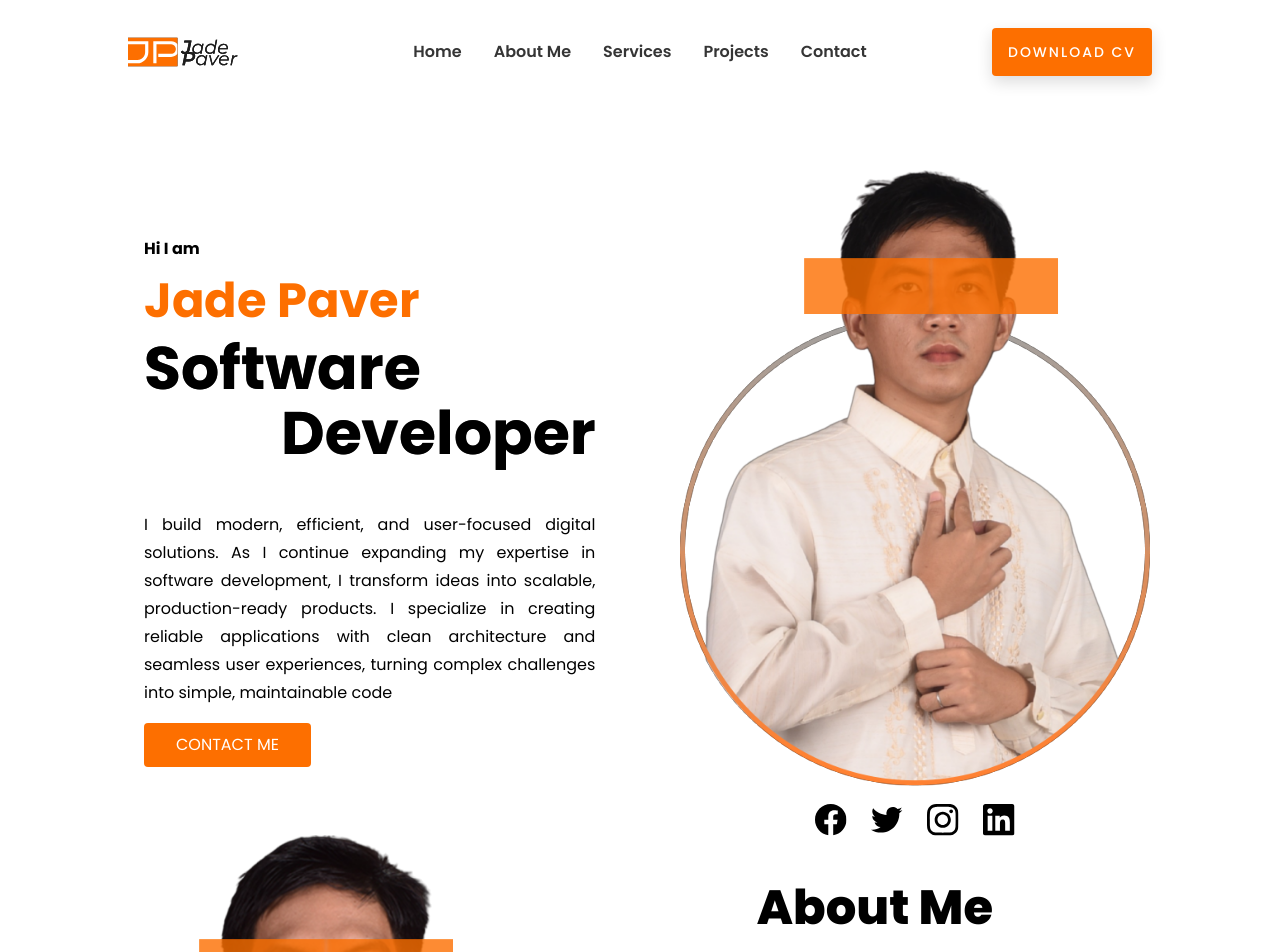
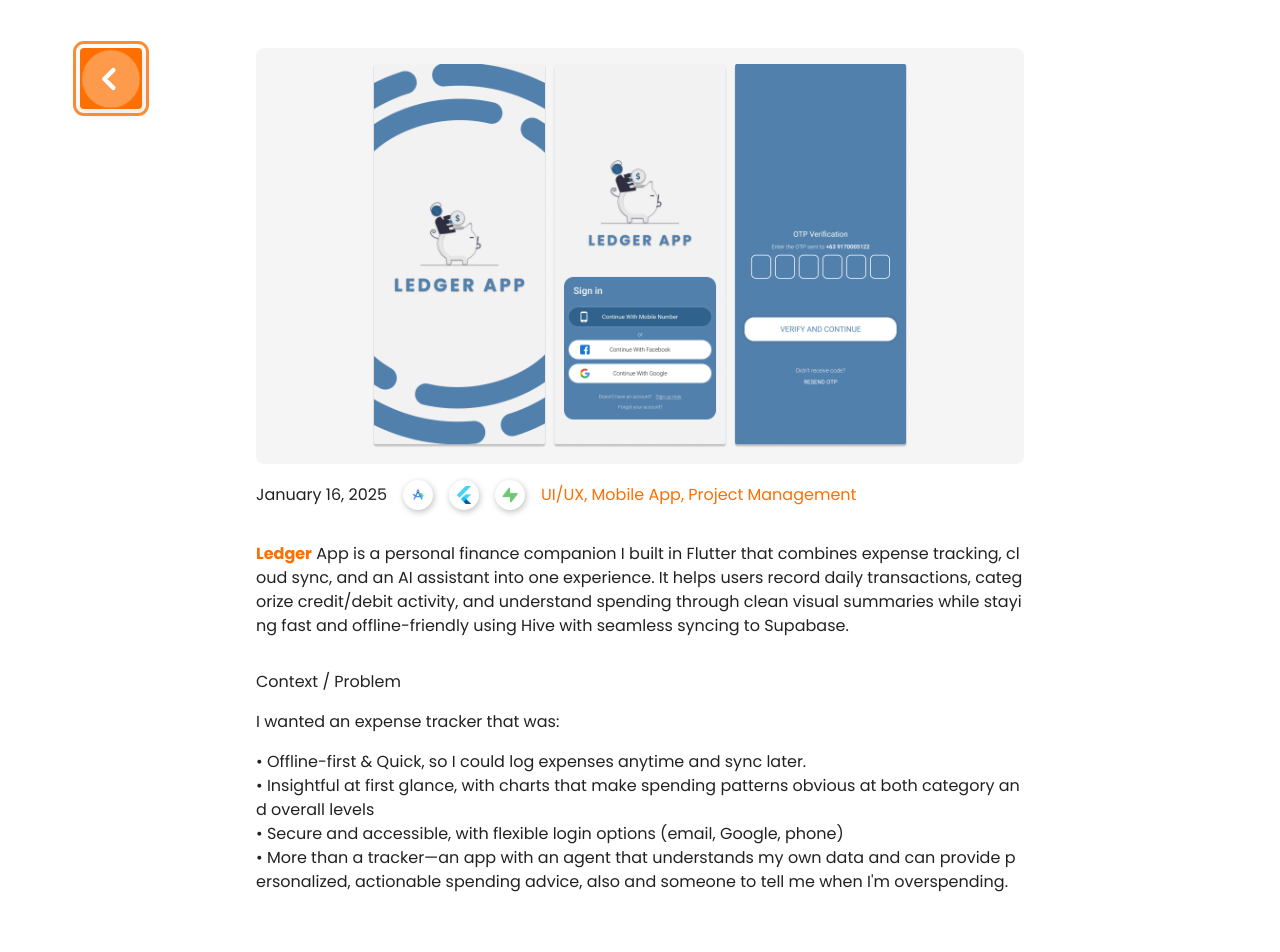
Before and after one commit to JadePaver/portfolio, a React (Create React App) app: page /#/projects/ledger in a window 1280 px wide. Before the commit this address led to /#/. Shown: the top 952 px of the page. Built offline with nearby package versions, Linux system fonts and the light colour scheme.

Commit message:
Setup GitHub Pages deployment

```diff
--- a/package.json
+++ b/package.json
@@ -19,9 +19,12 @@
     "react-scripts": "5.0.1",
     "web-vitals": "^2.1.4"
   },
+  "homepage": "https://jadePaver.github.io/portfolio",
   "scripts": {
     "start": "react-scripts start",
     "build": "react-scripts build",
+    "predeploy": "npm run build",
+    "deploy": "gh-pages -d build",
     "test": "react-scripts test",
     "eject": "react-scripts eject"
   },
@@ -42,5 +45,8 @@
       "last 1 firefox version",
       "last 1 safari version"
     ]
+  },
+  "devDependencies": {
+    "gh-pages": "^6.3.0"
   }
 }
--- a/public/index.html
+++ b/public/index.html
@@ -27,43 +27,43 @@
     <style>
       @font-face {
         font-family: 'Poppins';
-        src: url('/fonts/Poppins/Poppins-Light.ttf') format('truetype');
+        src: url('%PUBLIC_URL%/fonts/Poppins/Poppins-Light.ttf') format('truetype');
         font-weight: 300;
         font-style: normal;
       }
       @font-face {
         font-family: 'Poppins';
-        src: url('/fonts/Poppins/Poppins-Regular.ttf') format('truetype');
+        src: url('%PUBLIC_URL%/fonts/Poppins/Poppins-Regular.ttf') format('truetype');
         font-weight: 400;
         font-style: normal;
       }
       @font-face {
         font-family: 'Poppins';
-        src: url('/fonts/Poppins/Poppins-Medium.ttf') format('truetype');
+        src: url('%PUBLIC_URL%/fonts/Poppins/Poppins-Medium.ttf') format('truetype');
         font-weight: 500;
         font-style: normal;
       }
       @font-face {
         font-family: 'Poppins';
-        src: url('/fonts/Poppins/Poppins-SemiBold.ttf') format('truetype');
+        src: url('%PUBLIC_URL%/fonts/Poppins/Poppins-SemiBold.ttf') format('truetype');
         font-weight: 600;
         font-style: normal;
       }
       @font-face {
         font-family: 'Poppins';
-        src: url('/fonts/Poppins/Poppins-Bold.ttf') format('truetype');
+        src: url('%PUBLIC_URL%/fonts/Poppins/Poppins-Bold.ttf') format('truetype');
         font-weight: 700;
         font-style: normal;
       }
       @font-face {
         font-family: 'Poppins';
-        src: url('/fonts/Poppins/Poppins-ExtraBold.ttf') format('truetype');
+        src: url('%PUBLIC_URL%/fonts/Poppins/Poppins-ExtraBold.ttf') format('truetype');
         font-weight: 800;
         font-style: normal;
       }
       @font-face {
         font-family: 'Poppins';
-        src: url('/fonts/Poppins/Poppins-Black.ttf') format('truetype');
+        src: url('%PUBLIC_URL%/fonts/Poppins/Poppins-Black.ttf') format('truetype');
         font-weight: 900;
         font-style: normal;
       }
--- a/src/App.js
+++ b/src/App.js
@@ -1,4 +1,4 @@
-import { BrowserRouter, Routes, Route } from 'react-router-dom';
+import { HashRouter, Routes, Route } from 'react-router-dom';
 import './App.css';
 import MainLayout from './layouts/MainLayout';
 import Home from './pages/Home';
@@ -10,7 +10,7 @@
 
 function App() {
   return (
-    <BrowserRouter>
+    <HashRouter>
       <Routes>
         <Route path="/" element={<MainLayout />}>
           <Route index element={<Home />} />
@@ -21,7 +21,7 @@
         <Route path="/projects/furniture" element={<FurniturePage />} />
         <Route path="/projects/gso_pmd" element={<GSOPMDPage />} />
       </Routes>
-    </BrowserRouter>
+    </HashRouter>
   );
 }
 
--- a/src/components/Navbar.js
+++ b/src/components/Navbar.js
@@ -18,7 +18,7 @@
 import MenuIcon from "@mui/icons-material/Menu";
 import CloseIcon from "@mui/icons-material/Close";
 
-const logoSrc = "/images/portfolio_logo.svg";
+const logoSrc = "images/portfolio_logo.svg";
 
 const menuItems = [
   { label: "Home", section: "section-hero" },
@@ -85,7 +85,7 @@
               variant="contained"
               color="warning"
               sx={{ fontWeight: 800, fontSize: "1rem", px: 4, py: 1 }}
-              href="/paver_cv.pdf"
+              href="paver_cv.pdf"
               download
             >
               DOWNLOAD CV
@@ -137,7 +137,7 @@
             color="warning"
             fullWidth
             sx={{ fontWeight: 800, fontSize: "1rem", py: 1 }}
-            href="/paver_cv.pdf"
+            href="paver_cv.pdf"
             download
           >
             DOWNLOAD CV
--- a/src/layouts/MainLayout.js
+++ b/src/layouts/MainLayout.js
@@ -125,7 +125,7 @@
             }}
           >
             <img
-              src="/images/portfolio_logo.svg"
+              src="images/portfolio_logo.svg"
               alt="Portfolio Logo Background"
               width={110}
               height={110}
@@ -136,7 +136,7 @@
               }}
             />
             <motion.img
-              src="/images/portfolio_logo.svg"
+              src="images/portfolio_logo.svg"
               alt="Portfolio Logo"
               width={110}
               height={110}
@@ -185,7 +185,7 @@
                   <Button
                     disableElevation
                     component="a"
-                    href="/paver_cv.pdf"
+                    href="paver_cv.pdf"
                     download
                     variant="contained"
                     sx={{
@@ -279,7 +279,7 @@
             fullWidth
             disableElevation
             component="a"
-            href="/paver_cv.pdf"
+            href="paver_cv.pdf"
             download
             variant="contained"
             sx={{
@@ -327,7 +327,7 @@
       >
         <Box
           component="img"
-          src="/images/portfolio_logo.svg"
+          src="images/portfolio_logo.svg"
           alt="Portfolio Logo"
           sx={{
             width: { xs: 190, lg: 150 },
@@ -377,10 +377,10 @@
           animate="visible"
         >
           {[
-            { src: "/logos/facebook.svg", url: "https://www.facebook.com/jade.paver.5" },
-            { src: "/logos/twitter.svg", url: "https://www.facebook.com/jade.paver.5" },
-            { src: "/logos/instagram.svg", url: "https://www.facebook.com/jade.paver.5" },
-            { src: "/logos/linkedin.svg", url: "https://www.linkedin.com/in/jade-paver-a6073a280/" },
+            { src: "logos/facebook.svg", url: "https://www.facebook.com/jade.paver.5" },
+            { src: "logos/twitter.svg", url: "https://www.facebook.com/jade.paver.5" },
+            { src: "logos/instagram.svg", url: "https://www.facebook.com/jade.paver.5" },
+            { src: "logos/linkedin.svg", url: "https://www.linkedin.com/in/jade-paver-a6073a280/" },
           ].map(({ src, url }) => (
             <Box
               key={src}
--- a/src/pages/Home.js
+++ b/src/pages/Home.js
@@ -162,7 +162,7 @@
             >
               <Box
                 component="img"
-                src="/images/me_no_shade1.png"
+                src="images/me_no_shade1.png"
                 alt="Paver background"
                 sx={{
                   width: { xs: 220, md: 360, lg: 470 },
@@ -173,7 +173,7 @@
               />
               <Box
                 component={motion.img}
-                src="/images/me_no_shade1.png"
+                src="images/me_no_shade1.png"
                 alt="Paver"
                 variants={{
                   rest: { scale: 1, y: 0, filter: "brightness(1) contrast(1)" },
@@ -248,10 +248,10 @@
               viewport={revealViewport}
             >
               {[
-                { src: "/logos/facebook.svg", url: "https://www.facebook.com/jade.paver.5" },
-                { src: "/logos/twitter.svg", url: "https://x.com/Zakkur29" },
-                { src: "/logos/instagram.svg", url: "https://www.instagram.com/lincolns729" },
-                { src: "/logos/linkedin.svg", url: "https://www.linkedin.com/in/jade-paver-a6073a280/" },
+                { src: "logos/facebook.svg", url: "https://www.facebook.com/jade.paver.5" },
+                { src: "logos/twitter.svg", url: "https://x.com/Zakkur29" },
+                { src: "logos/instagram.svg", url: "https://www.instagram.com/lincolns729" },
+                { src: "logos/linkedin.svg", url: "https://www.linkedin.com/in/jade-paver-a6073a280/" },
               ].map(({ src, url }) => (
                 <Box
                   key={src}
@@ -308,13 +308,13 @@
             >
               <Box
                 component="img"
-                src="/images/me_no_shade2.png"
+                src="images/me_no_shade2.png"
                 alt="About Me background"
                 sx={{ width: { xs: 220, md: 360, lg: 470 }, position: "absolute", filter: "brightness(0.3) contrast(2) saturate(0)", zIndex: 1 }}
               />
               <Box
                 component={motion.img}
-                src="/images/me_no_shade2.png"
+                src="images/me_no_shade2.png"
                 alt="About Me"
                 variants={{
                   rest: { scale: 1, y: 0, filter: "brightness(1) contrast(1)" },
--- a/src/pages/Projects/LedgerPage.js
+++ b/src/pages/Projects/LedgerPage.js
@@ -35,7 +35,7 @@
         <Box
           component={motion.img}
           variants={visibleImgVariants}
-          src={`/icons/${iconFile}`}
+          src={`icons/${iconFile}`}
           alt={alt ?? label}
           sx={{ width: { xs: 14, lg: 18 }, height: { xs: 14, lg: 18 }, willChange: "transform" }}
         />
@@ -58,7 +58,7 @@
   return (
     <ProjectLayout>
       <MotionStack spacing={2}>
-        <SlideInImage src="/images/ledger1.png" alt="ledger image1" imgSx={{ height: "30vw", objectFit: "contain" }} />
+        <SlideInImage src="images/ledger1.png" alt="ledger image1" imgSx={{ height: "30vw", objectFit: "contain" }} />
 
         <Grid container spacing={{ xs: 0, lg: 2 }} sx={{ my: 3 }}>
           <Grid size={{ xs: 12, lg: 'auto' }} sx={{ order: { xs: 3, lg: 1 }, display: "flex", alignItems: "center" }}>
@@ -85,9 +85,9 @@
         <TypewriterText startBullet text={`Insightful at first glance, with charts that make spending patterns obvious at both category and overall levels`} />
         <TypewriterText startBullet text={`Secure and accessible, with flexible login options (email, Google, phone)`} />
         <TypewriterText startBullet text={`More than a tracker—an app with an agent that understands my own data and can provide personalized, actionable spending advice, also and someone to tell me when I'm overspending.`} sx={{ pb: 14 }} />
-        <SlideInImage src="/images/ledger2.png" alt="ledger image2" />
+        <SlideInImage src="images/ledger2.png" alt="ledger image2" />
         <TypewriterText text={`The expense tracking easy to understand through interactive graphs and dynamic, clusterized expense tables. Transactions are grouped by category, by type such as credit or debit, and by time period so users can move quickly from a monthly overview to the exact entries that drive their spending. The table views support fast filtering, sorting, and totals, while the charts provide clear visual summaries of expenses per category and overall, making trends and problem areas easy to spot.`} sx={{ pt: 3, pb: 8 }} />
-        <SlideInImage src="/images/ledger2.png" alt="ledger image3" imgSx={{ height: "30vw", objectFit: "contain" }} />
+        <SlideInImage src="images/ledger2.png" alt="ledger image3" imgSx={{ height: "30vw", objectFit: "contain" }} />
         <TypewriterText text={`This project reflects how I approach product-building end-to-end: designing for real personal needs, prioritizing performance with local storage, and ensuring reliability through cloud synchronization. With Supabase authentication + data sync and a Gemini-integrated chat assistant, Ledger App becomes not just a record of expenses, but a tool for building better money habits through data-aware insights and expert-style guidance.`} sx={{ pt: 3, pb: 8 }} />
       </MotionStack>
     </ProjectLayout>
```
Also changed, not shown: src/pages/Projects/AESPage.js (+7 -7 lines), src/pages/Projects/FurniturePage.js (+5 -5 lines), src/pages/Projects/GSOPMDPage.js (+4 -4 lines), src/pages/Projects/PasabayPage.js (+4 -4 lines), 1 other file (tests, documents, lock files or other folders).
